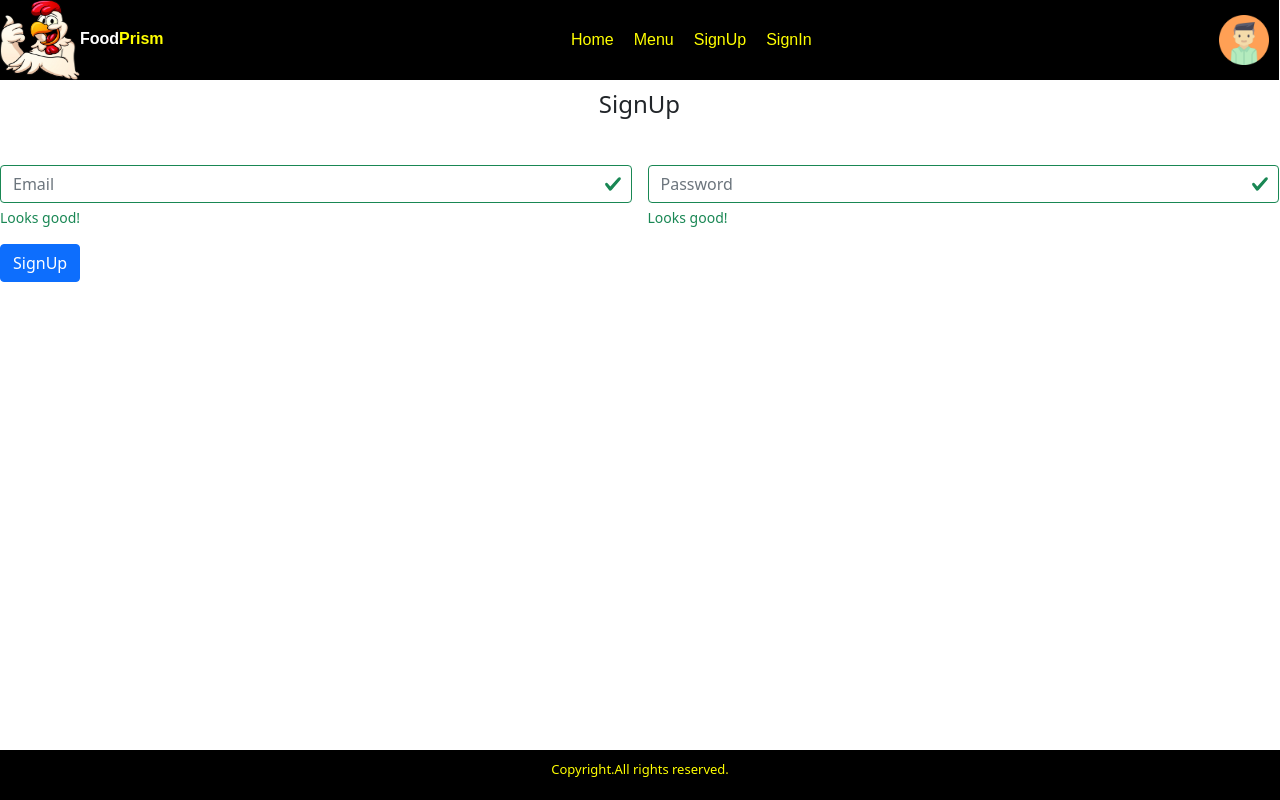
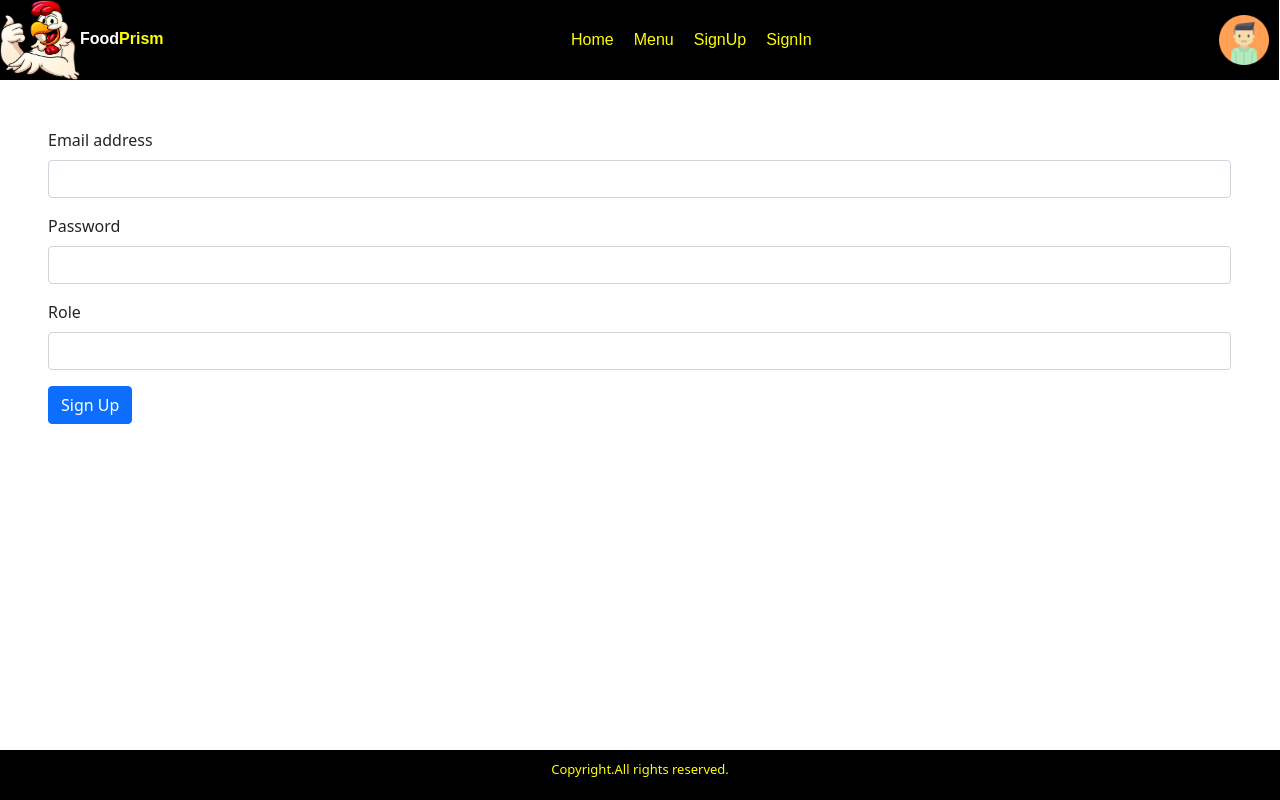
Before and after one commit to Haritha-sayone/food-delivery-app-react, a React (Create React App) app: page /signup in a window 1280 px wide. Built offline with nearby package versions, Linux system fonts and the light colour scheme.

Commit message:
user signup and signin functionality

```diff
--- a/src/App.js
+++ b/src/App.js
@@ -6,31 +6,29 @@ import Home from './pages/Home';
 import Menu from './pages/Menu';
 import SignUp from './pages/SignUp';
 import SignIn from './pages/SignIn';
+import AdminHome from './components/Admin/AdminHome';
 
 import { Routes, Route } from 'react-router-dom';
 
-import CreateContainer from './components/Admin/CreateContainer';
-import MainContainer from './components/Admin/MainContainer';
-// import AdminHome from './components/Admin/AdminHome';
+// import CreateContainer from './components/Admin/CreateContainer';
+// import MainContainer from './components/Admin/MainContainer';
 
 function App() {
   return (
-    <div className="App" style={{width:"1279px"}}>
+    <div className="App" style={{ width: "1279px" }}>
       <Header />
 
       <Routes>
-        {/* Admin section */}
-        {/* <Route path="admin" element={<AdminHome />} ></Route> */}
-        <Route path="/*" exact element={<MainContainer />} />
-        <Route path="/createItem" element={<CreateContainer />} />
 
-        <Route path="/" element={<Home />} />
+        {/* <Route path="/*" exact element={<MainContainer />} />
+        <Route path="/createItem" element={<CreateContainer />} /> */}
+
+        <Route path="/" exact element={<Home />} />
         {/* <Route path="about" element={<About />} /> */}
-        <Route path="menu" element={<Menu />} />
-        <Route path="signup" element={<SignUp />} />
-        <Route path="signin" element={<SignIn />} />
-
-
+        <Route path="/menu" element={<Menu />} />
+        <Route path="/signup" element={<SignUp />} />
+        <Route path="/signin" element={<SignIn />} />
+        <Route path="/admin" element={<AdminHome />} />
 
       </Routes>
 
--- a/src/components/Header.js
+++ b/src/components/Header.js
@@ -26,10 +26,10 @@ function Header() {
                 <div className="nav-links">
                     {/* if logged in use is admin */}
                     <Link to="/">Home</Link>
-                    <Link to="menu">Menu</Link>
+                    <Link to="/menu">Menu</Link>
                     {/* <Link to="about">About Us</Link> */}
-                    <Link to="signup">SignUp</Link>
-                    <Link to="signin">SignIn</Link>
+                    <Link to="/signup">SignUp</Link>
+                    <Link to="/signin">SignIn</Link>
                     {/* <Link to="admin">Admin</Link> */}
                 </div>
 
--- a/src/context/initialState.js
+++ b/src/context/initialState.js
@@ -0,0 +1,5 @@
+
+
+export const initialState = {
+  user: null
+};
--- a/src/index.js
+++ b/src/index.js
@@ -4,13 +4,18 @@ import App from './App';
 import './index.css';
 import reportWebVitals from './reportWebVitals';
 import { BrowserRouter } from 'react-router-dom';
+import { StateProvider } from "./context/StateProvider";
+import {initialState} from "./context/initialState";
+import reducer from './context/reducer';
 
 
 const root = ReactDOM.createRoot(document.getElementById('root'));
 root.render(
   <React.StrictMode>
     <BrowserRouter>
-      <App />
+      <StateProvider initialState={initialState} reducer={reducer}>
+        <App />
+      </StateProvider>
     </BrowserRouter>
   </React.StrictMode>
 );
--- a/src/pages/Home.js
+++ b/src/pages/Home.js
@@ -10,12 +10,12 @@ function Home() {
         <div className="home">
             <img src={Image} width={"1279px"} height={"510px"} alt="pic of parcel" />
             <About />
-            <div class="d-grid gap-3 col-6 mx-auto" style={{ marginBottom: "60px" }}>
-                <button class="btn btn-warning" type="button" onClick={() => {
+            <div className="d-grid gap-3 col-6 mx-auto" style={{ marginBottom: "60px" }}>
+                <button className="btn btn-warning" type="button" onClick={() => {
                     navigate("./signup")
                 }}>SignUp</button>
 
-                <button class="btn btn-warning" type="button" onClick={() => {
+                <button className="btn btn-warning" type="button" onClick={() => {
                     navigate("./signin")
                 }}>SignIn</button>
             </div>
--- a/src/pages/SignIn.js
+++ b/src/pages/SignIn.js
@@ -1,67 +1,64 @@
 import React, { useState } from "react";
-import { Link } from 'react-router-dom';
-import SignUp from "./SignUp";
+import { Link, useNavigate } from 'react-router-dom';
 
-// import { getAuth, signInWithEmailAndPassword } from "firebase/auth";
-
+import app from "../firebase/config";
+import { getAuth, signInWithEmailAndPassword } from "firebase/auth";
 
 
 function SignIn() {
 
-    const [loginEmail, setLoginEmail] = useState("");
-    const [loginPassword, setLoginPassword] = useState("");
+    const [email, setEmail] = useState("");
+    const [password, setPassword] = useState("");
+    const auth = getAuth(app);
+    const navigate = useNavigate();
 
-    // const formSubmitHandler = () => {
-    //     // if user authentication fails, redirect user to signup page,
-    //     // else, check if the user's role s admin => AdminHome,
-    //     // else, redirect to Menu.js
-    //     const auth = getAuth(app);
-    //     signInWithEmailAndPassword(auth, email, password)
-    //         .then((userCredential) => {
-    //             // Signed in
-    //             const user = userCredential.user;
-    //             // ...
-    //         })
-    //         .catch((error) => {
-    //             const errorCode = error.code;
-    //             const errorMessage = error.message;
-    //         });
-    // }
+    const login = async (event) => {
+        event.preventDefault();
+        try {
+            const response = await signInWithEmailAndPassword(auth, email, password)
+            alert("login successful")
+            navigate("/")
+            console.log(response);
+        }
+        catch (error) {
+            alert(error.code,error.message)
+        }
+
+        //     .then(response => {
+        //         console.log(response);
+        //         alert("login successful")
+        //         navigate("/")
+        //     }
+        //     ).catch(error => alert(error.message));
+        // return response;
+    }
 
     return (
-        <div className="mt-5 mx-5 px-5">
-            <form>
-
-                <div className="mb-3 col-6">
-                    {/* <label htmlFor="exampleInputEmail1" className="form-label">Email address</label> */}
+        <div className="mx-5 my-5">
+            <form onSubmit={login}>
+                <div className="mb-3">
+                    <label htmlFor="exampleInputEmail1" className="form-label">Email address</label>
                     <input
                         type="email"
                         className="form-control"
                         id="exampleInputEmail1"
                         aria-describedby="emailHelp"
-                        placeholder="Email"
-                        onChange={event => setLoginEmail(event.target.value)}
+                        onChange={event => setEmail(event.target.value)}
                     />
-                    <div id="emailHelp" className="form-text">We'll never share your email with anyone else.</div>
                 </div>
-
-                <div className="mb-3 col-6">
-                    {/* <label htmlFor="exampleInputPassword1" className="form-label">Password</label> */}
+                <div className="mb-3">
+                    <label htmlFor="exampleInputPassword1" className="form-label">Password</label>
                     <input
                         type="password"
                         className="form-control"
                         id="exampleInputPassword1"
-                        onChange={event => setLoginPassword(event.target.value)}
-                        placeholder="Password"
+                        onChange={event => setPassword(event.target.value)}
                     />
                 </div>
-
-                <div className="mb-3 form-check col-6">
-                    <label className="form-check-label" htmlFor="exampleCheck1">New User? <Link to="signup" element={<SignUp />} >Register Now</Link></label>
+                <button type="submit" className="btn btn-primary">Sign In</button>
+                <div className="mt-3">
+                    New response? <Link to="/signup">Create Account</Link>
                 </div>
-
-                <button type="submit" className="btn btn-primary">Login</button>
-
             </form>
         </div>
     )
--- a/src/pages/SignUp.js
+++ b/src/pages/SignUp.js
@@ -1,104 +1,67 @@
 import React, { useState } from "react";
-// import Form from "../components/Form";
-
-// import { getAuth, createUserWithEmailAndPassword } from "firebase/auth";
-
-
+import app from "../firebase/config";
+import { getAuth, createUserWithEmailAndPassword } from 'firebase/auth';
+import { useNavigate } from "react-router-dom";
 
 function SignUp() {
-    const [registerEmail, setRegisterEmail] = useState("");
-    const [registerPassword, setRegisterPassword] = useState("");
+    const [email, setEmail] = useState("");
+    const [password, setPassword] = useState("");
+    const [userRole, setUserRole] = useState("");
+    const auth = getAuth(app);
+    const navigate = useNavigate();
 
-    // const register = async () => {
-
-    // }
-
-    // const auth = getAuth();
-    // createUserWithEmailAndPassword(auth, email, password)
-    //     .then((userCredential) => {
-    //         // Signed in
-    //         const user = userCredential.user;
-    //         // ...
-    //     })
-    //     .catch((error) => {
-    //         const errorCode = error.code;
-    //         const errorMessage = error.message;
-    //         // ..
-    //     });
+    const registerUser = async (event) => {
+        event.preventDefault();
+        try {
+            const response = await createUserWithEmailAndPassword(auth, email, password, userRole)
+            alert("User created successfully")
+            navigate("/signin")
+            return response;
+        }
+        catch (error) {
+            alert(error.message)
+        }
+        // .then(response => {
+        //     console.log(response)
+        //     alert("account created successfully");
+        //     navigate("/signin");
+        // })
+        // .catch(error => console.log(error))
+    }
 
     return (
-        <div style={{ marginTop: "10px" }}>
-            <h4 style={{ textAlign: "center" }}>SignUp</h4>
-            <div className={"signup-form"}>
-                <form className={"row g-3 needs-validation"}>
-
-                    {/* <div className={"col-md-6"}>
-                        <label htmlFor={"validationServerUsername"} className={"form-label"}>Username</label>
-                        <div className="input-group has-validation">
-                            <span className={"input-group-text"} id={"inputGroupPrepend3"}>@</span>
-                            <input type={"text"} className={"form-control is-invalid"} id="validationServerUsername" aria-describedby="inputGroupPrepend3 validationServerUsernameFeedback" required />
-                            <div id="validationServerUsernameFeedback" className={"invalid-feedback"}>
-                                Please choose a username.
-                            </div>
-                        </div>
-                    </div> */}
-
-                    <div className="col-md-6">
-                        {/* <label htmlFor="validationServer01" className="form-label">Email</label> */}
+        <div className="mx-5 my-5">
+            <form onSubmit={registerUser}>
+                <div className="mb-3">
+                    <label htmlFor="exampleInputEmail1" className="form-label">Email address</label>
                     <input
                         type="email"
-                            className="form-control is-valid"
-                            id="validationServer01"
-                            placeholder="Email"
-                            onChange={event=>setRegisterEmail(event.target.value)}
-                            required
+                        className="form-control"
+                        id="exampleInputEmail1"
+                        aria-describedby="emailHelp"
+                        onChange={(event) => setEmail(event.target.value)}
                     />
-                        <div className="valid-feedback">
-                            Looks good!
                 </div>
-                    </div>
-
-                    <div className="col-md-6">
-                        {/* <label htmlFor="validationServer02" className="form-label">Password</label> */}
+                <div className="mb-3">
+                    <label htmlFor="exampleInputPassword1" className="form-label">Password</label>
                     <input
                         type="password"
-                            className="form-control is-valid"
-                            id="validationServer02"
-                            placeholder="Password"
-                            onChange={(event)=>setRegisterPassword(event.target.value)}
-                            required
+                        className="form-control"
+                        id="exampleInputPassword1"
+                        onChange={(event) => setPassword(event.target.value)}
                     />
-                        <div className="valid-feedback">
-                            Looks good!
                 </div>
+                <div className="mb-3">
+                    <label htmlFor="exampleInputRole1" className="form-label">Role</label>
+                    <input
+                        type="input"
+                        className="form-control"
+                        id="exampleRole1"
+                        onChange={(event) => setUserRole(event.target.value)}
+                    />
                 </div>
-
-                    {/* <div className={"col-md-6"}>
-                        <label htmlFor={"validationServer02"} className={"form-label"}>Phone</label>
-                        <input type={"number"} className={"form-control is-valid"} id="validationServer02" required />
-                        <div className={"valid-feedback"}>
-                            Looks good!
-                        </div>
-                    </div> */}
-
-                    {/* <div className={"col-6"}>
-                    <div className={"form-check"}>
-                        <input className={"form-check-input is-invalid"} type={"checkbox"} id="invalidCheck3" aria-describedby="invalidCheck3Feedback" required />
-                        <label className={"form-check-label"} htmlFor={"invalidCheck3"}>
-                            Agree to terms and conditions
-                        </label>
-                        <div id="invalidCheck3Feedback" className={"invalid-feedback"}>
-                            You must agree before submitting.
-                        </div>
-                    </div>
-                </div> */}
-
-                    <div className="col-6">
-                        <button className="btn btn-primary" type="submit">SignUp</button>
-                    </div>
-
+                <button type="submit" className="btn btn-primary">Sign Up</button>
             </form>
-            </div>
         </div>
     )
 }
```
Also changed, not shown: src/context/StateProvider.js (+11 -0 lines), src/context/reducer.js (+20 -0 lines), src/firebase/config.js (+2 -6 lines). Lines whose indentation alone changed are shown as unchanged.
